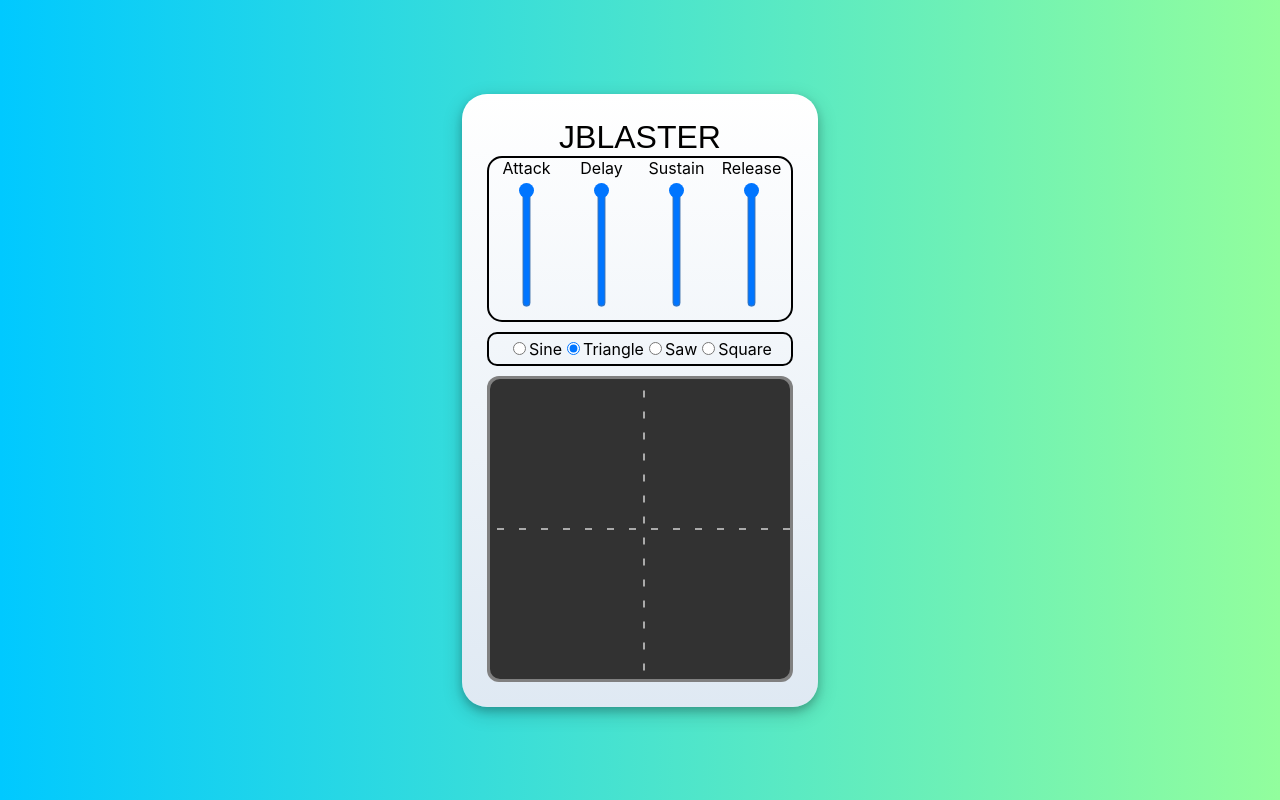
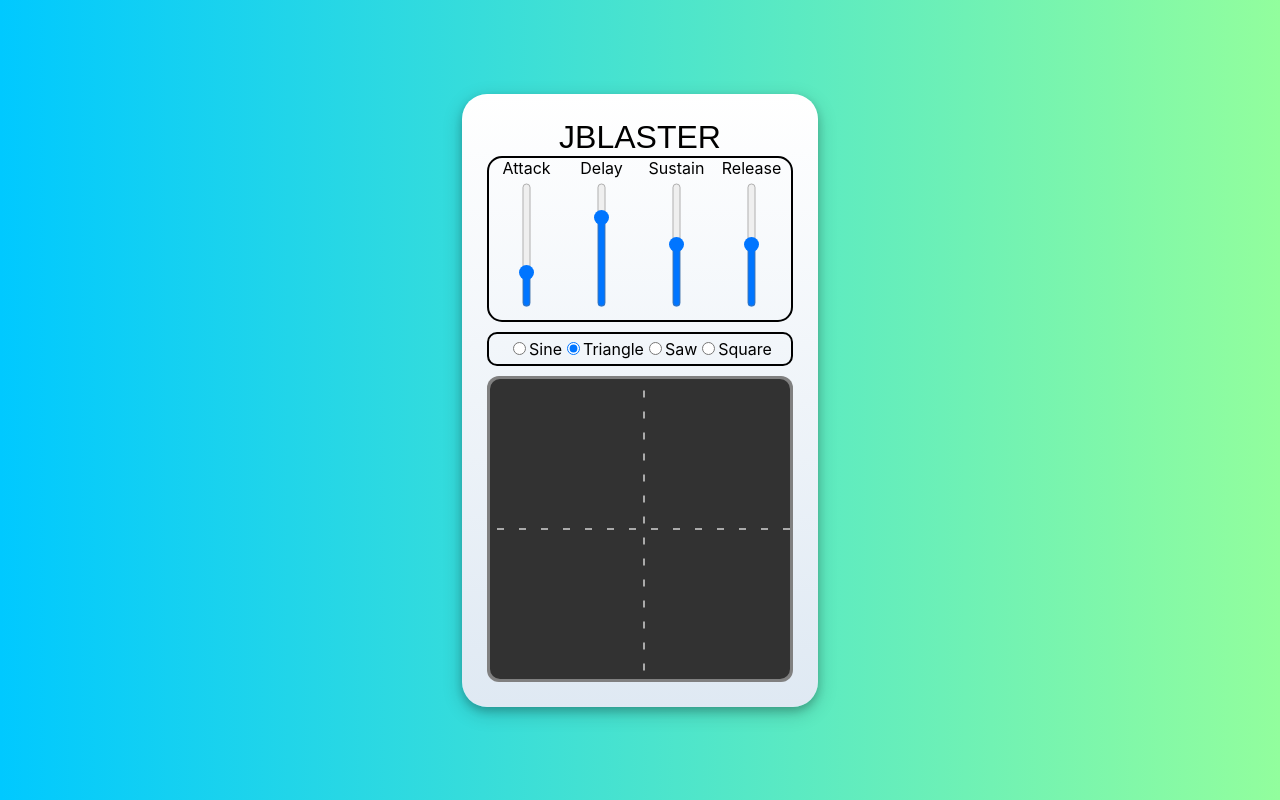
Before and after one commit to denczo/monomind, a React (Create React App) app in the folder synth/: page / in a window 1280 px wide. Built offline with nearby package versions, Linux system fonts and the light colour scheme.

Commit message:
ADD: adsr envelope now controlled via sliders

```diff
--- a/synth/src/App.js
+++ b/synth/src/App.js
@@ -3,12 +3,14 @@ import ADSR from './modules/ui/adsr/ADSR';
 import Touchpad from './modules/ui/touchpad/Touchpad';
 import Waveform from './modules/waveform/Waveform';
 import { useState } from "react";
+import { GlobalProvider } from './utils/GlobalContext';
 
 function App() {
 
   const [waveform, setWaveform] = useState('Triangle');
 
   return (
+    <GlobalProvider>
       <div className="App">
         <div className="Synth">
         <label id="brand">JBLASTER</label>
@@ -17,6 +19,7 @@ function App() {
         <Touchpad width={300} height={300} wf={waveform}/>
         </div>
       </div>
+    </GlobalProvider>
   );
 }
 
--- a/synth/src/modules/ui/adsr/ADSR.js
+++ b/synth/src/modules/ui/adsr/ADSR.js
@@ -1,15 +1,27 @@
 import Slider from '../slider/Slider';
 import './ADSR.css';
+import { useGlobalContext } from '../../../utils/GlobalContext'
 
 const ADSR = () => {
 
-    return (<div className='ADSR'>
-      <Slider name={"Attack"}/>
-      <Slider name={"Delay"}/>
-      <Slider name={"Sustain"}/>
-      <Slider name={"Release"}/>
-    </div>
-    );
+  const {
+    attack,
+    decay,
+    sustain,
+    release,
+    updateAttack,
+    updateDecay,
+    updateSustain,
+    updateRelease,
+  } = useGlobalContext();
+
+  return (<div className='ADSR'>
+    <Slider name={"Attack"} value={attack} updateValue={(e) => updateAttack(e.target.value)}/>
+    <Slider name={"Delay"} value={decay} updateValue={(e) => updateDecay(e.target.value)}/>
+    <Slider name={"Sustain"} value={sustain} updateValue={(e) => updateSustain(e.target.value)}/>
+    <Slider name={"Release"} value={release} updateValue={(e) => updateRelease(e.target.value)}/>
+  </div>
+  );
 };
 
 export default ADSR;
--- a/synth/src/modules/ui/slider/Slider.js
+++ b/synth/src/modules/ui/slider/Slider.js
@@ -1,6 +1,6 @@
 import './Slider.css';
 
-const Slider = ({name}) => {
+const Slider = ({name, value, updateValue}) => {
 
     return (<div className="Slider">
         <label >{name}</label>
@@ -10,7 +10,8 @@ const Slider = ({name}) => {
             type="range"
             min="0"
             max="1"
-            // value="0.25"
+            value={value}
+            onChange={updateValue}
             step="0.05" />
     </div>
     );
--- a/synth/src/modules/ui/touchpad/Touchpad.js
+++ b/synth/src/modules/ui/touchpad/Touchpad.js
@@ -3,6 +3,7 @@ import useMousePos from '../../../utils/MousePosHook';
 import Cursor from '../cursor/Cursor';
 import { setFreqOsc, setFreqFilter, noteRelease, notePress } from '../../../utils/Audio.js'
 import './Touchpad.css';
+import { useGlobalContext } from '../../../utils/GlobalContext';
 
 const Touchpad = ({width, height, wf}) => {
 
@@ -10,6 +11,8 @@ const Touchpad = ({width, height, wf}) => {
     const padRef = useRef();
     const [x, setX] = useState();
     const [y, setY] = useState();
+    const { attack, decay, sustain, release } = useGlobalContext();
+
 
     const getPos = () => {
         const x = padRef.current.offsetLeft;
@@ -24,7 +27,7 @@ const Touchpad = ({width, height, wf}) => {
 
     return (
         <div className ='Touchpad-border'>
-            <div className='Touchpad' onMouseDown={() => notePress(wf)} onMouseUp={() => noteRelease()} onMouseOut={() => console.log("HAKUNA MATATA 2")} onMouseLeave={() => console.log("HAKUNA MATATA")} ref={padRef}>
+            <div className='Touchpad' onMouseDown={() => notePress(wf, attack, decay, sustain)} onMouseUp={() => noteRelease(release)} onMouseOut={() => console.log("HAKUNA MATATA 2")} onMouseLeave={() => console.log("HAKUNA MATATA")} ref={padRef}>
                 {mousePos.x >= x && mousePos.y >= y && mousePos.x < x+width && mousePos.y < y+height?
                 <Cursor />
                 :
--- a/synth/src/utils/Audio.js
+++ b/synth/src/utils/Audio.js
@@ -19,10 +19,10 @@ function lowPassNode(node, ctx){
 }
 
 
-export function noteRelease(){
+export function noteRelease(releaseTime){
     const t_released = audioCtx.currentTime;
     const timeScale = 2;
-    const releaseDuration = 0.8 * timeScale;
+    const releaseDuration = releaseTime * timeScale;
 
     gain.gain.cancelScheduledValues(t_released);
     gain.gain.setValueAtTime(gain.gain.value, t_released);
@@ -40,8 +40,17 @@ export function init(wf){
     node = filter;
 }
 
-export function notePress(wf){
-    init(wf);
+export function notePress(wf, attackTime, decayTime, sustainTime){
+
+    init(wf)
+    const t_pressed = audioCtx.currentTime;
+    const attack_duration = attackTime;
+    const sustainLevel = sustainTime;
+    const decayDuration = decayTime;
+
+    gain.gain.setValueAtTime(0, t_pressed)
+    gain.gain.linearRampToValueAtTime(1, t_pressed + attack_duration);
+    gain.gain.setTargetAtTime(sustainLevel, t_pressed + attack_duration, decayDuration);
 }
 
 export function setFreqFilter(value){
--- /dev/null
+++ b/synth/src/utils/GlobalContext.js
@@ -0,0 +1,34 @@
+import React, { createContext, useContext, useState } from 'react';
+
+const GlobalContext = createContext();
+
+export function GlobalProvider({ children }){
+    const [attack, setAttack] = useState(0.25);
+    const [decay, setDecay] = useState(0.75);
+    const [sustain, setSustain] = useState(0.5);
+    const [release, setRelease] = useState(0.5);
+
+    const updateAttack = (value) => setAttack(value);
+    const updateDecay = (value) => setDecay(value);
+    const updateSustain = (value) => setSustain(value);
+    const updateRelease = (value) => setRelease(value);
+
+    return (
+        <GlobalContext.Provider value={{
+            attack,
+            decay,
+            sustain,
+            release,
+            updateAttack,
+            updateDecay,
+            updateSustain,
+            updateRelease,
+        }}>
+            {children}
+        </GlobalContext.Provider>
+    );
+};
+
+export function useGlobalContext(){
+    return useContext(GlobalContext);
+}
```
Lines whose indentation alone changed are shown as unchanged.
